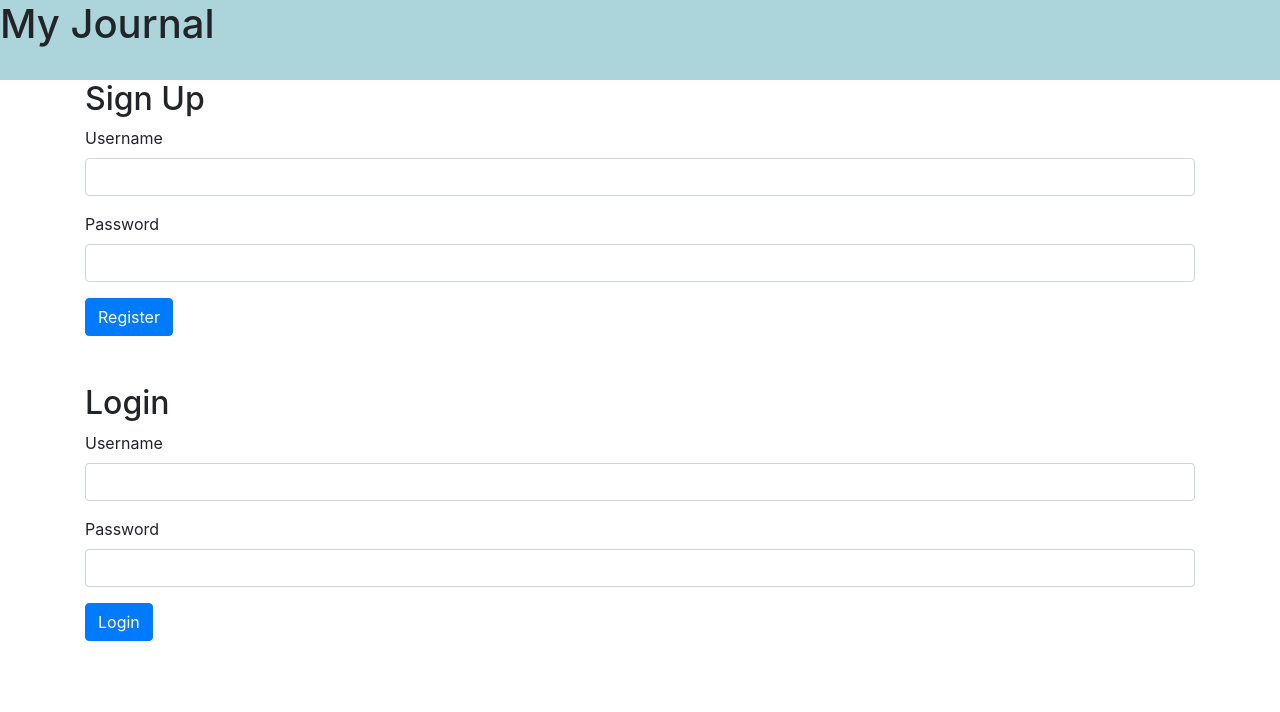
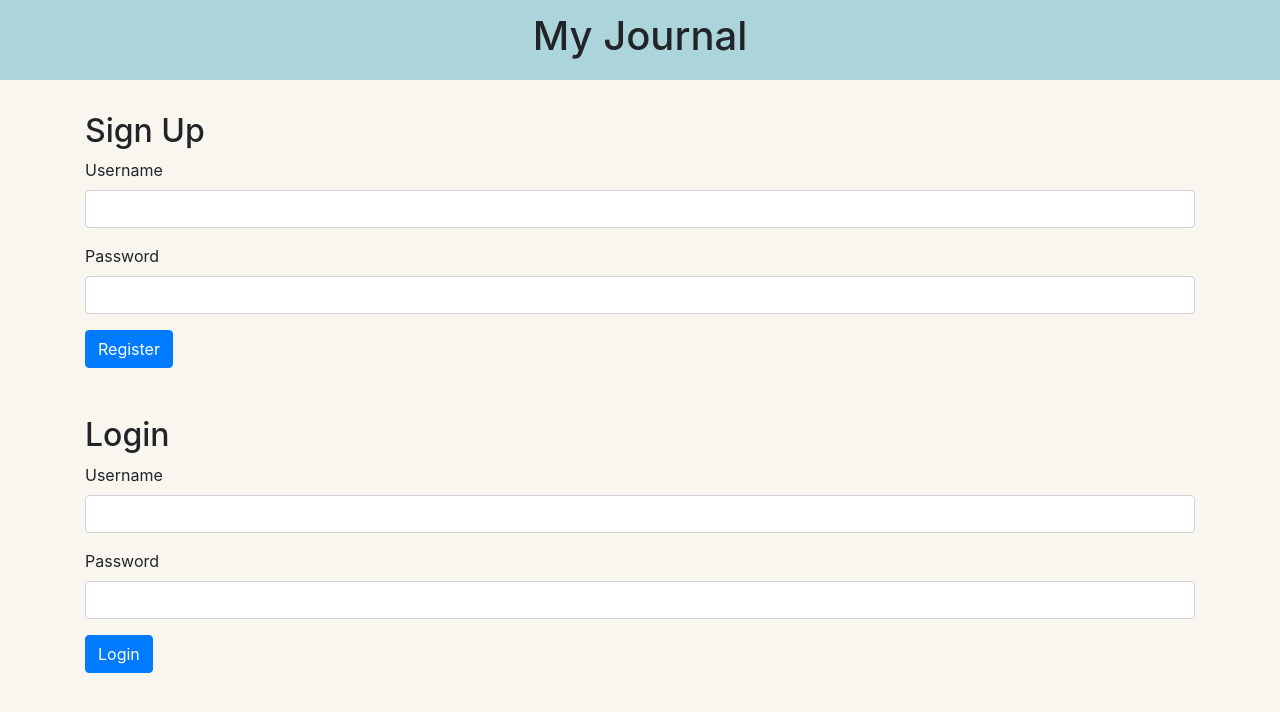
Before and after one commit to AndreasHansson1/andreas_hansson_journal, a PHP site: page / in a window 1280 px wide. Shown: the top 712 px of the page. Run offline with PHP 8.4, Linux system fonts and the light colour scheme; some libraries are stand-ins or nearby versions.

Commit message:
some styling

```diff
--- a/css/reset.css
+++ b/css/reset.css
@@ -95,7 +95,7 @@ details,
 figcaption,
 figure,
 footer,
-header,
+/*header,*/
 hgroup,
 menu,
 nav,
--- a/css/style.css
+++ b/css/style.css
@@ -1,15 +1,21 @@
 /* line 1, /Applications/MAMP/htdocs/nackademin/andreas_hansson_journal/scss/style.scss */
-header {
+body {
+  background-color: #f8f6ee;
+}
+
+/* line 3, /Applications/MAMP/htdocs/nackademin/andreas_hansson_journal/scss/style.scss */
+body header {
   width: 100%;
   height: 5rem;
   background-color: #acd5db;
   display: flex;
   align-items: center;
   justify-content: center;
+  margin-bottom: 2rem;
 }
 
-/* line 8, /Applications/MAMP/htdocs/nackademin/andreas_hansson_journal/scss/style.scss */
-header h1 {
+/* line 11, /Applications/MAMP/htdocs/nackademin/andreas_hansson_journal/scss/style.scss */
+body header h1 {
   display: flex;
 }
 
--- a/partials/head.php
+++ b/partials/head.php
@@ -7,12 +7,11 @@
     <meta name="viewport" content="width=device-width, initial-scale=1.0">
     <meta http-equiv="X-UA-Compatible" content="ie=edge">
     <title>My Journal</title>
-    <link rel="stylesheet" href="css/reset.css">
-    <link rel="stylesheet" href="css/style.css">
+    <link rel="stylesheet" href="../css/reset.css">
     <link rel="stylesheet" href="https://maxcdn.bootstrapcdn.com/bootstrap/4.0.0/css/bootstrap.min.css"
     integrity="sha384-Gn5384xqQ1aoWXA+058RXPxPg6fy4IWvTNh0E263XmFcJlSAwiGgFAW/dAiS6JXm"
     crossorigin="anonymous">
-
+    <link rel="stylesheet" href="../css/style.css">
 </head>
 <body>
 <header>
--- a/partials/post_entries.php
+++ b/partials/post_entries.php
@@ -23,7 +23,7 @@
         </form>
     </div>
     <?php
-    require_once 'partials/db.php';
+    require_once 'db.php';
 
     // Check for submit
     if(isset($_POST['submit'])){
@@ -43,4 +43,4 @@
     }
 
 ?>
-<?php include('inc/footer.php'); ?>
+<?php require_once 'inc/footer.php'; ?>
--- a/scss/style.scss
+++ b/scss/style.scss
@@ -1,3 +1,5 @@
+body {
+    background-color: rgb(248, 246, 238);
     header {
         width: 100%;
         height: 5rem;
@@ -5,7 +7,9 @@ header {
         display: flex;
         align-items: center;
         justify-content: center;
+        margin-bottom: 2rem;
             h1 {
                 display: flex;
         }
     }
+}
```
Also changed, not shown: partials/sign_up.php (+3 -5 lines), 1 other file. Lines whose indentation alone changed are shown as unchanged.
